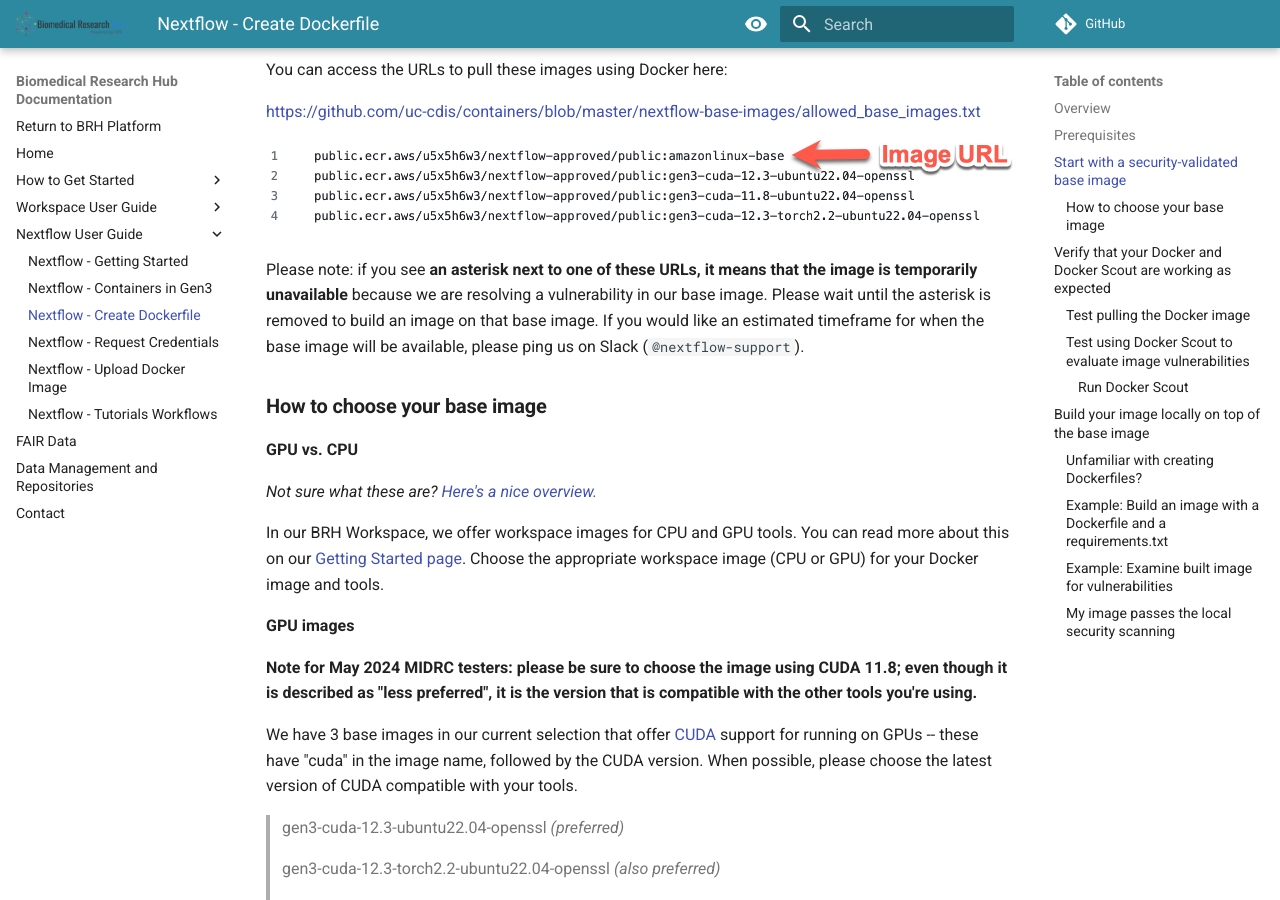
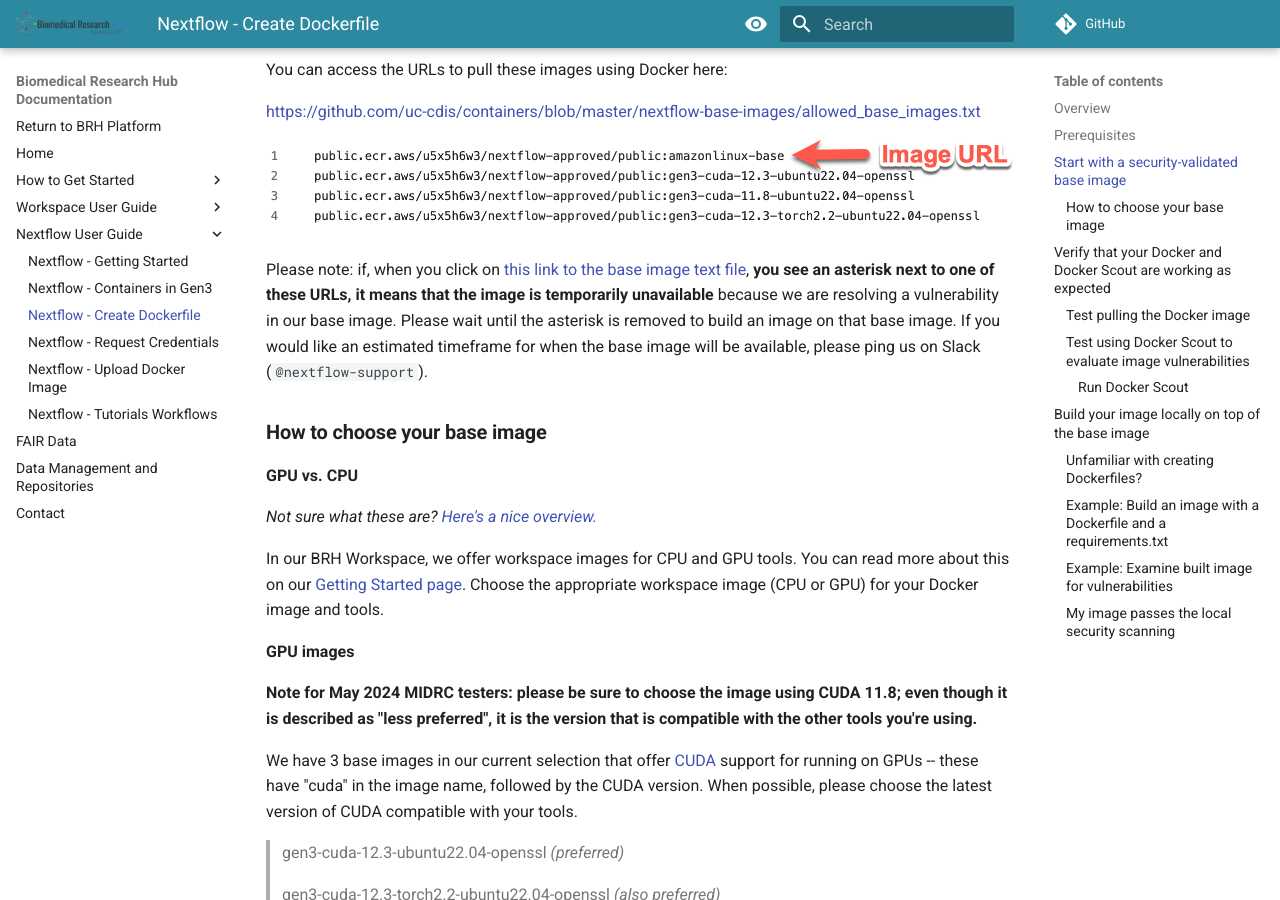
Before and after one commit to uc-cdis/BRH-documentation, an MkDocs documentation site: the page built from docs/nextflow-create-docker.md, in a window 1280 px wide and 900 px high, scrolled down 825 px. Built offline with MkDocs 1.6.1 and Material for MkDocs 9.7.7, drawn with Linux system fonts in a browser that asks for light colours; comment, search, counter and statistics services are not loaded.

Commit message:
Update nextflow-create-docker.md
add clarification that the asterisk will only be seen on the GH file, not in the documentation

```diff
--- a/docs/nextflow-create-docker.md
+++ b/docs/nextflow-create-docker.md
@@ -23,7 +23,7 @@
 
 ![Screenshot of URLs for secure base images](img/base-image-URLs.png)
 
-Please note: if you see **an asterisk next to one of these URLs, it means that the image is temporarily unavailable** because we are resolving a vulnerability in our base image. Please wait until the asterisk is removed to build an image on that base image. If you would like an estimated timeframe for when the base image will be available, please ping us on Slack (`@nextflow-support`).
+Please note: if, when you click on [this link to the base image text file](https://github.com/uc-cdis/containers/blob/master/nextflow-base-images/allowed_base_images.txt), **you see an asterisk next to one of these URLs, it means that the image is temporarily unavailable** because we are resolving a vulnerability in our base image. Please wait until the asterisk is removed to build an image on that base image. If you would like an estimated timeframe for when the base image will be available, please ping us on Slack (`@nextflow-support`).
 
 ### **How to choose your base image**
 
```
